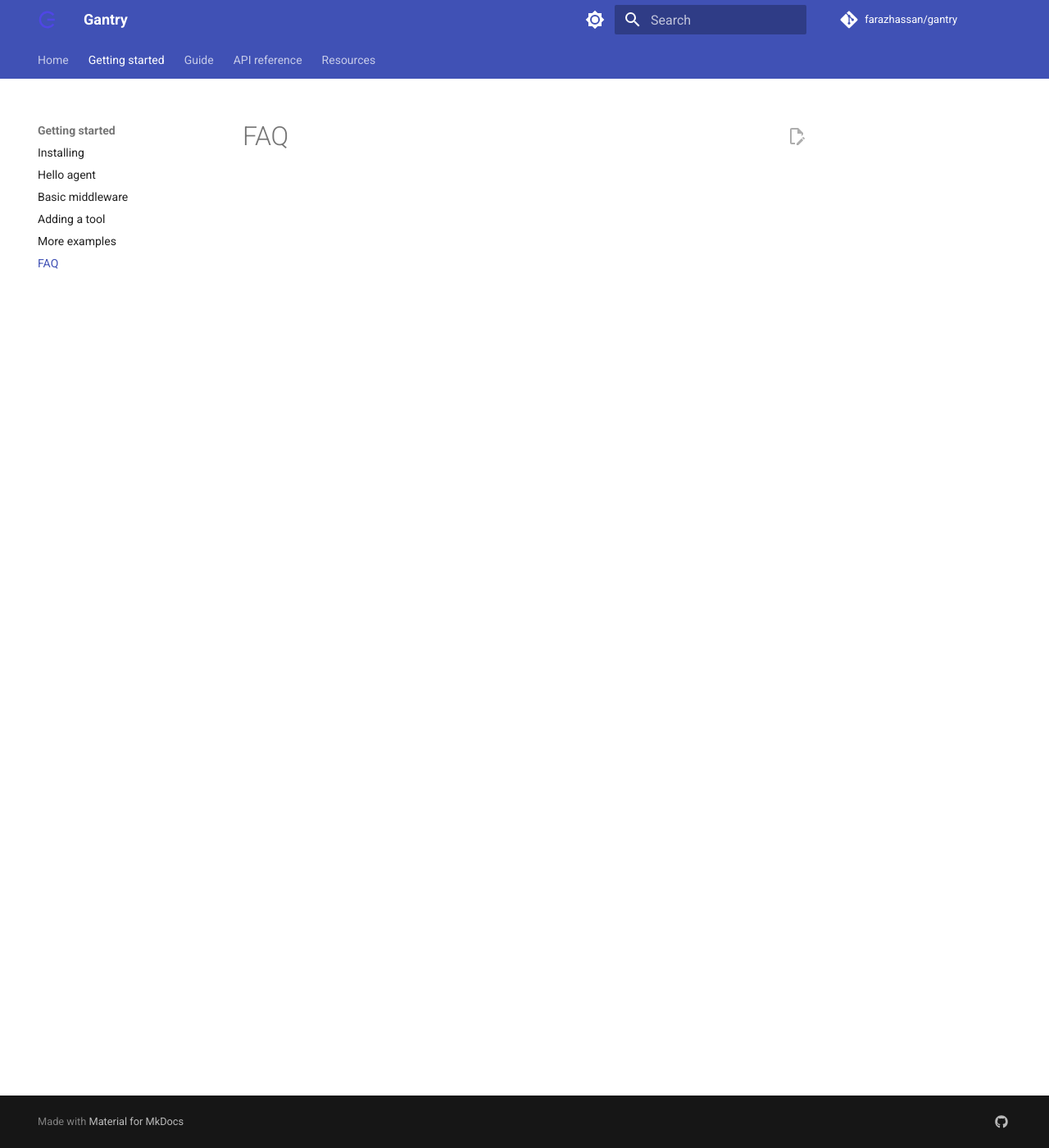
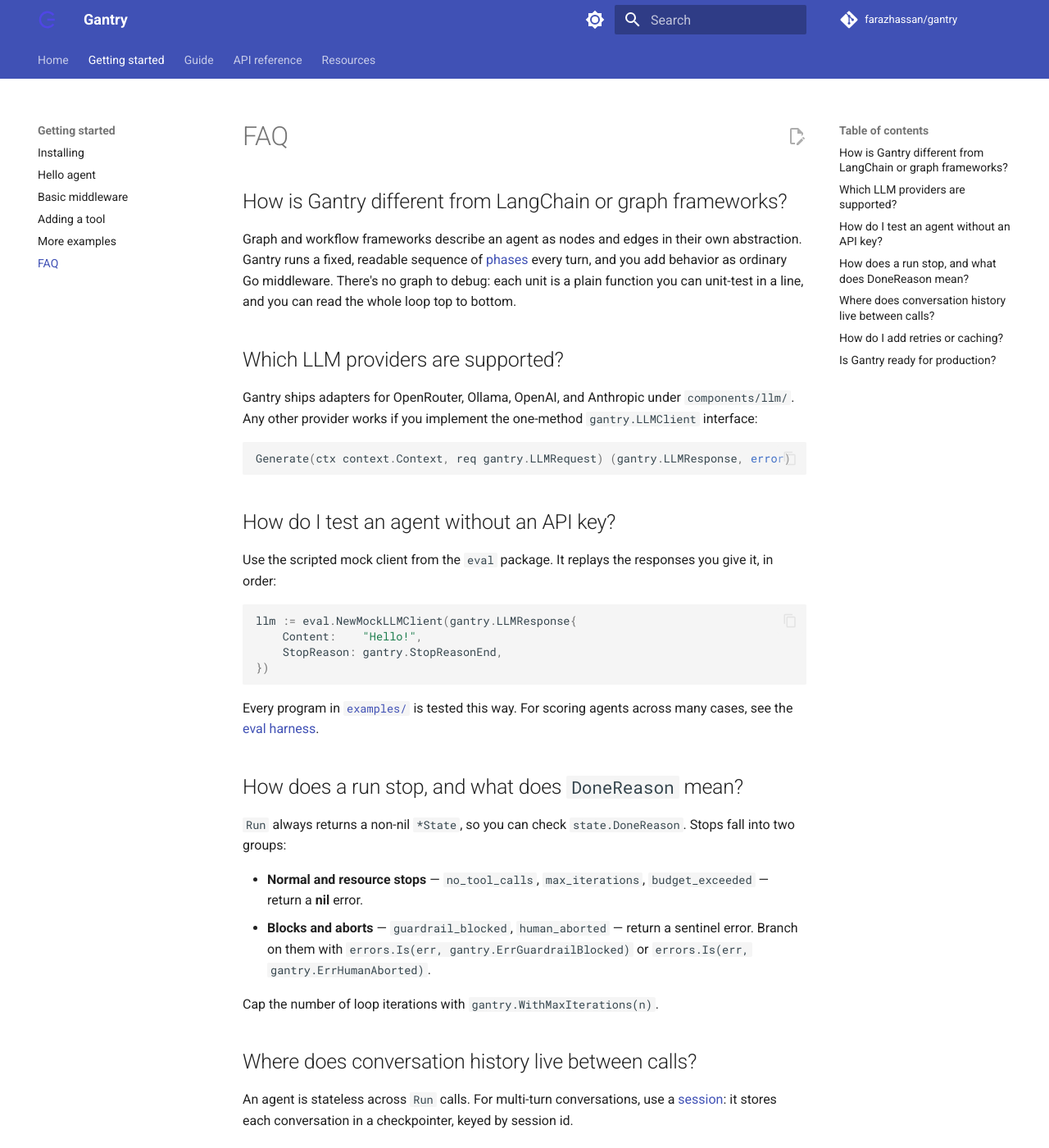
Before and after one commit to farazhassan/gantry, an MkDocs documentation site: the page built from docs/getting-started/faq.md, in a window 1280 px wide and 1400 px high. Shown: the whole window at 82% size. Built offline with MkDocs 1.6.1 and Material for MkDocs 9.7.7, drawn with Linux system fonts in a browser that asks for light colours; comment, search, counter and statistics services are not loaded; some of the changed text lies outside the part shown.

Commit message:
docs: add FAQ page
Co-Authored-By: Claude Opus 5.5 <noreply@anthropic.com>

````diff
--- a/docs/getting-started/faq.md
+++ b/docs/getting-started/faq.md
@@ -1 +1,67 @@
 # FAQ
+
+## How is Gantry different from LangChain or graph frameworks?
+
+Graph and workflow frameworks describe an agent as nodes and edges in their own
+abstraction. Gantry runs a fixed, readable sequence of
+[phases](basic-middleware.md#the-phases) every turn, and you add behavior as
+ordinary Go middleware. There's no graph to debug: each unit is a plain function
+you can unit-test in a line, and you can read the whole loop top to bottom.
+
+## Which LLM providers are supported?
+
+Gantry ships adapters for OpenRouter, Ollama, OpenAI, and Anthropic under
+`components/llm/`. Any other provider works if you implement the
+one-method `gantry.LLMClient` interface:
+
+```go
+Generate(ctx context.Context, req gantry.LLMRequest) (gantry.LLMResponse, error)
+```
+
+## How do I test an agent without an API key?
+
+Use the scripted mock client from the `eval` package. It replays the responses
+you give it, in order:
+
+```go
+llm := eval.NewMockLLMClient(gantry.LLMResponse{
+	Content:    "Hello!",
+	StopReason: gantry.StopReasonEnd,
+})
+```
+
+Every program in [`examples/`](examples.md) is tested this way. For scoring
+agents across many cases, see the
+[eval harness](../resources/reference.md#eval).
+
+## How does a run stop, and what does `DoneReason` mean?
+
+`Run` always returns a non-nil `*State`, so you can check
+`state.DoneReason`. Stops fall into two groups:
+
+- **Normal and resource stops** — `no_tool_calls`, `max_iterations`,
+  `budget_exceeded` — return a **nil** error.
+- **Blocks and aborts** — `guardrail_blocked`, `human_aborted` — return a
+  sentinel error. Branch on them with `errors.Is(err, gantry.ErrGuardrailBlocked)`
+  or `errors.Is(err, gantry.ErrHumanAborted)`.
+
+Cap the number of loop iterations with `gantry.WithMaxIterations(n)`.
+
+## Where does conversation history live between calls?
+
+An agent is stateless across `Run` calls. For multi-turn conversations, use a
+[session](../guide/sessions.md): it stores each conversation in a checkpointer,
+keyed by session id.
+
+## How do I add retries or caching?
+
+Write middleware on `PhaseLLMCall`. A retry middleware calls `next` again when
+it returns an error; a cache middleware sets `state.LastResponse` and returns
+without calling `next`, exactly like `blockPasswords` in
+[Basic middleware](basic-middleware.md#end-a-phase-early).
+
+## Is Gantry ready for production?
+
+Gantry is in **beta**. The core loop and component contracts are in place, but
+the public API may still change before v1.0. Pin a version in `go.mod` and read
+the release notes when you upgrade.
````
